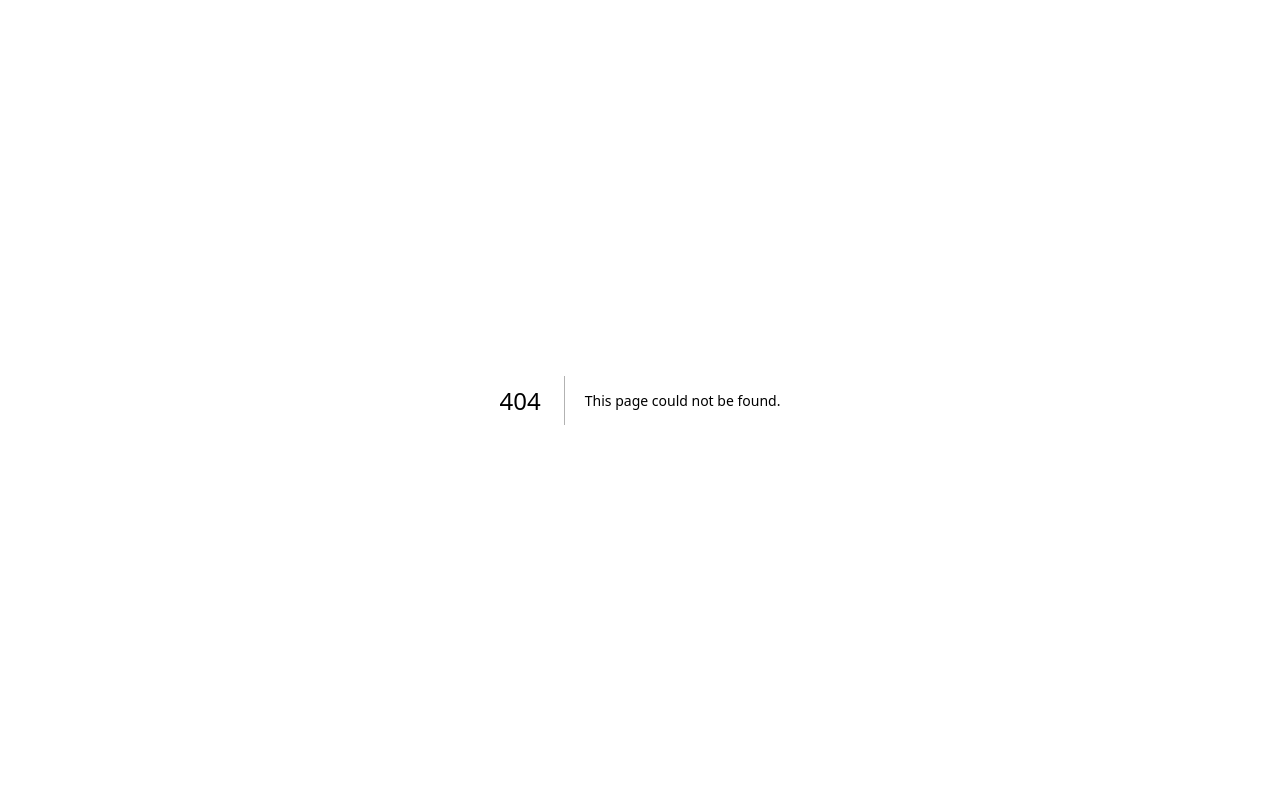
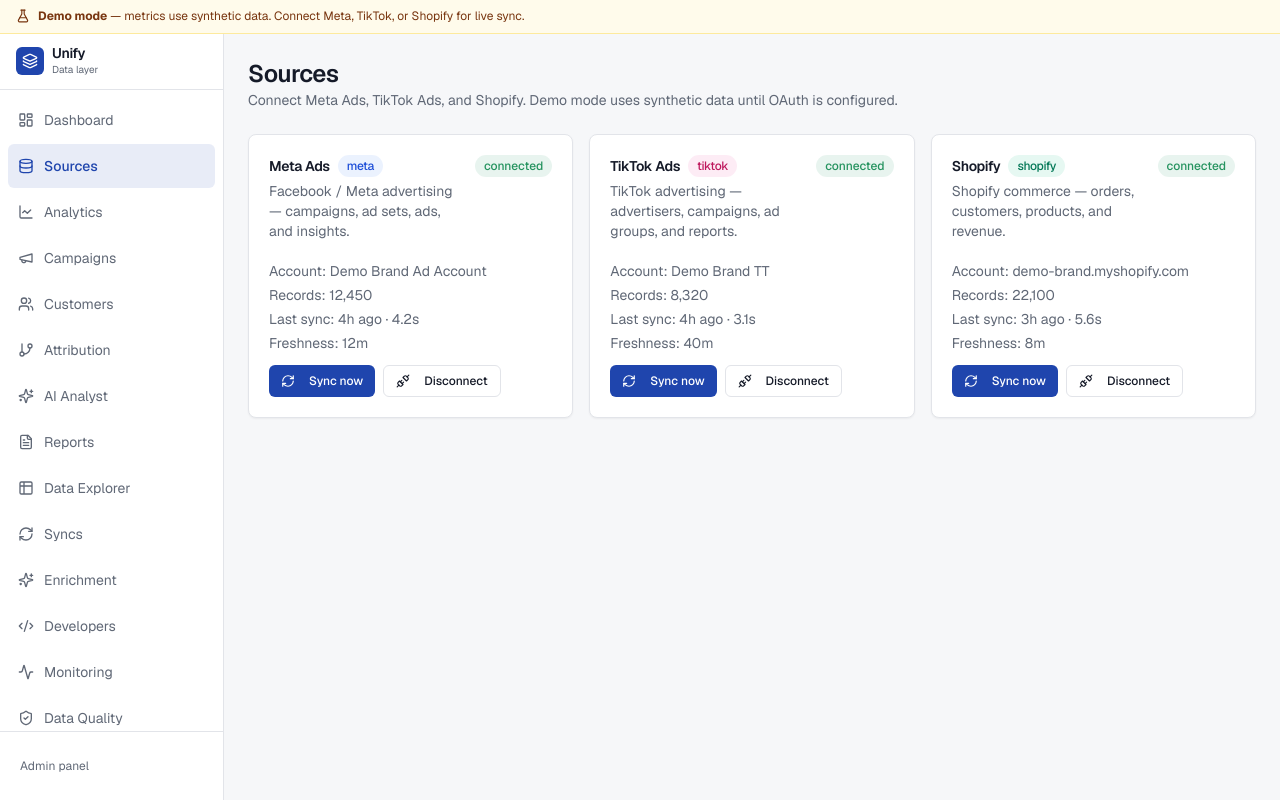
Before and after one commit to lilcoins89/website-platform, a Next.js app: page /sources in a window 1280 px wide. Before the commit this address had no page. Built offline with nearby package versions, Linux system fonts and the light colour scheme.

Commit message:
feat: sources and campaigns UI pages

```diff
--- /dev/null
+++ b/app/(app)/campaigns/page.tsx
@@ -0,0 +1,103 @@
+"use client";
+
+import { useMemo, useState } from "react";
+import { Search } from "lucide-react";
+import { Card, CardContent } from "@/components/ui/card";
+import { Badge } from "@/components/ui/badge";
+import { Input } from "@/components/ui/input";
+import { campaigns, anomalies } from "@/lib/demo/data";
+import { formatCurrency, formatNumber, formatRoas } from "@/lib/utils";
+
+export default function CampaignsPage() {
+  const [q, setQ] = useState("");
+  const [source, setSource] = useState<"all" | "meta" | "tiktok">("all");
+  const [sort, setSort] = useState<"roas" | "spend" | "revenue">("roas");
+
+  const rows = useMemo(() => {
+    let list = [...campaigns];
+    if (source !== "all") list = list.filter((c) => c.source === source);
+    if (q.trim()) {
+      const t = q.toLowerCase();
+      list = list.filter((c) => c.name.toLowerCase().includes(t));
+    }
+    list.sort((a, b) => b[sort] - a[sort]);
+    return list;
+  }, [q, source, sort]);
+
+  return (
+    <div className="space-y-6">
+      <div>
+        <h1 className="text-2xl font-semibold tracking-tight">Campaigns</h1>
+        <p className="text-sm text-muted-foreground">
+          Unified campaign view across Meta and TikTok with ROAS, CPA, and anomaly flags.
+        </p>
+      </div>
+
+      <div className="flex flex-wrap gap-2">
+        <div className="relative flex-1 min-w-[180px]">
+          <Search className="absolute left-2.5 top-2.5 h-4 w-4 text-muted-foreground" />
+          <Input className="pl-8" placeholder="Search campaigns\u2026" value={q} onChange={(e) => setQ(e.target.value)} />
+        </div>
+        <select
+          className="h-9 rounded-md border bg-card px-3 text-sm"
+          value={source}
+          onChange={(e) => setSource(e.target.value as typeof source)}
+        >
+          <option value="all">All sources</option>
+          <option value="meta">Meta</option>
+          <option value="tiktok">TikTok</option>
+        </select>
+        <select
+          className="h-9 rounded-md border bg-card px-3 text-sm"
+          value={sort}
+          onChange={(e) => setSort(e.target.value as typeof sort)}
+        >
+          <option value="roas">Sort: ROAS</option>
+          <option value="spend">Sort: Spend</option>
+          <option value="revenue">Sort: Revenue</option>
+        </select>
+      </div>
+
+      {anomalies.length > 0 ? (
+        <div className="rounded-md border border-amber-200 bg-amber-50 px-3 py-2 text-xs text-amber-900">
+          {anomalies.length} anomaly flag(s) in the demo window \u2014 see Dashboard for details.
+        </div>
+      ) : null}
+
+      <Card>
+        <CardContent className="p-0 overflow-x-auto">
+          <table className="w-full text-sm">
+            <thead>
+              <tr className="border-b text-left text-muted-foreground">
+                <th className="p-3 font-medium">Campaign</th>
+                <th className="p-3 font-medium">Source</th>
+                <th className="p-3 font-medium">Status</th>
+                <th className="p-3 font-medium text-right">Spend</th>
+                <th className="p-3 font-medium text-right">Revenue</th>
+                <th className="p-3 font-medium text-right">ROAS</th>
+                <th className="p-3 font-medium text-right">Conv.</th>
+                <th className="p-3 font-medium text-right">CPA</th>
+              </tr>
+            </thead>
+            <tbody>
+              {rows.map((c) => (
+                <tr key={c.id} className="border-b last:border-0">
+                  <td className="p-3 font-medium max-w-[220px]">{c.name}</td>
+                  <td className="p-3">
+                    <Badge variant={c.source === "meta" ? "meta" : "tiktok"}>{c.source}</Badge>
+                  </td>
+                  <td className="p-3 capitalize">{c.status}</td>
+                  <td className="p-3 text-right tabular-nums">{formatCurrency(c.spend)}</td>
+                  <td className="p-3 text-right tabular-nums">{formatCurrency(c.revenue)}</td>
+                  <td className="p-3 text-right tabular-nums">{formatRoas(c.roas)}</td>
+                  <td className="p-3 text-right tabular-nums">{formatNumber(c.conversions)}</td>
+                  <td className="p-3 text-right tabular-nums">{formatCurrency(c.cpa)}</td>
+                </tr>
+              ))}
+            </tbody>
+          </table>
+        </CardContent>
+      </Card>
+    </div>
+  );
+}
--- /dev/null
+++ b/app/(app)/sources/page.tsx
@@ -0,0 +1,128 @@
+"use client";
+
+import { useState } from "react";
+import { Plug, RefreshCw, Unplug } from "lucide-react";
+import { Card, CardContent, CardHeader, CardTitle, CardDescription } from "@/components/ui/card";
+import { Badge } from "@/components/ui/badge";
+import { Button } from "@/components/ui/button";
+import { sources as initialSources } from "@/lib/demo/data";
+import { formatNumber, formatDuration, relativeTime } from "@/lib/utils";
+import type { Source, SourceProvider } from "@/types";
+
+const providerMeta: Record<
+  SourceProvider,
+  { title: string; description: string; badge: "meta" | "tiktok" | "shopify" }
+> = {
+  meta: {
+    title: "Meta Ads",
+    description: "Facebook / Meta advertising — campaigns, ad sets, ads, and insights.",
+    badge: "meta",
+  },
+  tiktok: {
+    title: "TikTok Ads",
+    description: "TikTok advertising — advertisers, campaigns, ad groups, and reports.",
+    badge: "tiktok",
+  },
+  shopify: {
+    title: "Shopify",
+    description: "Shopify commerce — orders, customers, products, and revenue.",
+    badge: "shopify",
+  },
+};
+
+export default function SourcesPage() {
+  const [sources, setSources] = useState<Source[]>(initialSources);
+  const [syncing, setSyncing] = useState<string | null>(null);
+
+  async function runSync(id: string) {
+    setSyncing(id);
+    await new Promise((r) => setTimeout(r, 900));
+    setSources((prev) =>
+      prev.map((s) =>
+        s.id === id
+          ? {
+              ...s,
+              lastSyncAt: new Date().toISOString(),
+              status: "connected",
+              lastSyncDurationMs: 900 + Math.floor(Math.random() * 800),
+              dataFreshness: "just now",
+            }
+          : s
+      )
+    );
+    setSyncing(null);
+  }
+
+  function toggle(id: string) {
+    setSources((prev) =>
+      prev.map((s) =>
+        s.id === id
+          ? {
+              ...s,
+              status: s.status === "connected" ? "disconnected" : "connected",
+            }
+          : s
+      )
+    );
+  }
+
+  return (
+    <div className="space-y-6">
+      <div>
+        <h1 className="text-2xl font-semibold tracking-tight">Sources</h1>
+        <p className="text-sm text-muted-foreground">
+          Connect Meta Ads, TikTok Ads, and Shopify. Demo mode uses synthetic data until OAuth is configured.
+        </p>
+      </div>
+
+      <div className="grid gap-4 lg:grid-cols-3">
+        {sources.map((s) => {
+          const meta = providerMeta[s.provider];
+          const busy = syncing === s.id;
+          return (
+            <Card key={s.id}>
+              <CardHeader>
+                <div className="flex items-start justify-between gap-2">
+                  <div>
+                    <CardTitle className="flex items-center gap-2">
+                      {meta.title}
+                      <Badge variant={meta.badge}>{s.provider}</Badge>
+                    </CardTitle>
+                    <CardDescription className="mt-1">{meta.description}</CardDescription>
+                  </div>
+                  <Badge variant={s.status === "connected" ? "success" : "secondary"}>{s.status}</Badge>
+                </div>
+              </CardHeader>
+              <CardContent className="space-y-3 text-sm">
+                <div className="space-y-1 text-muted-foreground">
+                  <p>Account: {s.accountName ?? "\u2014"}</p>
+                  <p>Records: {formatNumber(s.recordsImported)}</p>
+                  <p>
+                    Last sync:{" "}
+                    {s.lastSyncAt
+                      ? `${relativeTime(s.lastSyncAt)}${s.lastSyncDurationMs ? ` \u00b7 ${formatDuration(s.lastSyncDurationMs)}` : ""}`
+                      : "\u2014"}
+                  </p>
+                  <p>Freshness: {s.dataFreshness ?? "\u2014"}</p>
+                </div>
+                <div className="flex flex-wrap gap-2">
+                  <Button size="sm" disabled={busy || s.status !== "connected"} onClick={() => runSync(s.id)}>
+                    <RefreshCw className={`h-3.5 w-3.5 mr-1.5 ${busy ? "animate-spin" : ""}`} />
+                    {busy ? "Syncing\u2026" : "Sync now"}
+                  </Button>
+                  <Button size="sm" variant="outline" onClick={() => toggle(s.id)}>
+                    {s.status === "connected" ? (
+                      <><Unplug className="h-3.5 w-3.5 mr-1.5" /> Disconnect</>
+                    ) : (
+                      <><Plug className="h-3.5 w-3.5 mr-1.5" /> Connect</>
+                    )}
+                  </Button>
+                </div>
+              </CardContent>
+            </Card>
+          );
+        })}
+      </div>
+    </div>
+  );
+}
```
